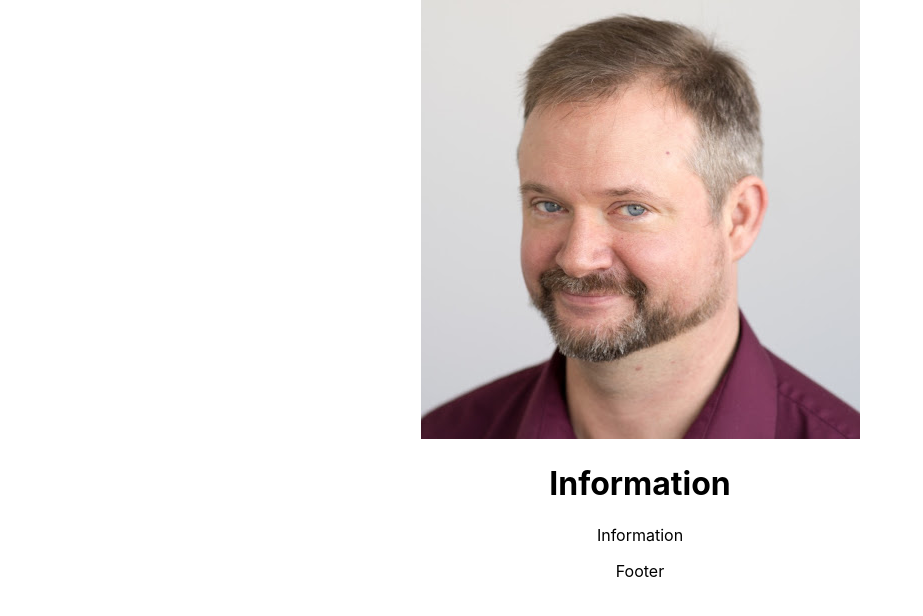
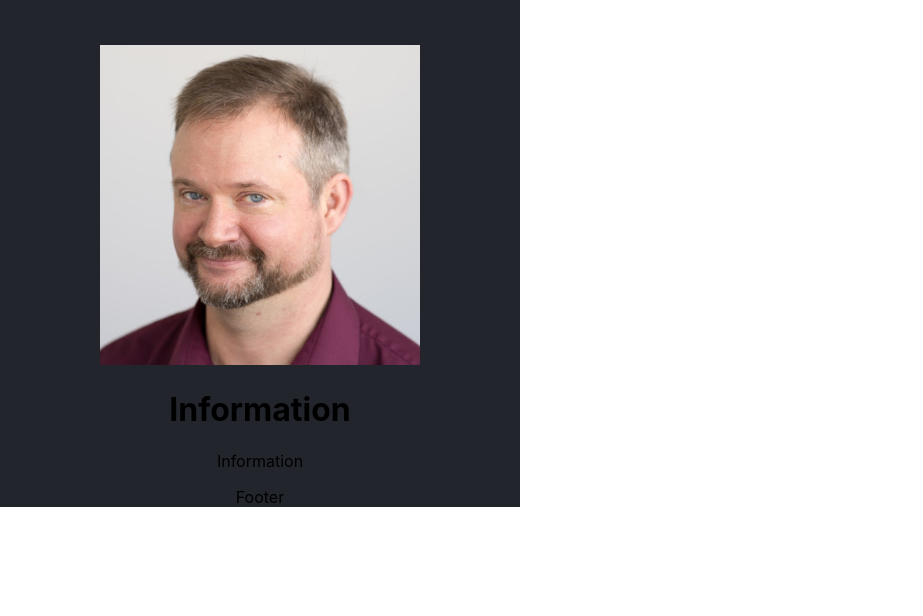
Before and after one commit to glydeb/glyde-dev-react, a React (Create React App) app: page / in a window 1280 px wide. Shown: the top 616 px of the page, without its empty margins (0-923 px from the left). Built offline with nearby package versions, Linux system fonts and the light colour scheme.

Commit message:
Style picture

```diff
--- a/src/App.css
+++ b/src/App.css
@@ -1,38 +1,19 @@
 .App {
   text-align: center;
+  max-width: 520px;
+  background: #23252C;
 }
 
-.App-logo {
-  height: 40vmin;
-  pointer-events: none;
+.photo-container {
+  padding-top: 45px;
+  overflow: hidden;
 }
 
-@media (prefers-reduced-motion: no-preference) {
-  .App-logo {
-    animation: App-logo-spin infinite 20s linear;
-  }
-}
-
-.App-header {
-  background-color: #282c34;
-  min-height: 100vh;
-  display: flex;
-  flex-direction: column;
-  align-items: center;
-  justify-content: center;
-  font-size: calc(10px + 2vmin);
-  color: white;
+img.photo {
+  height: 320px;
+  pointer-events: none;
 }
 
 .App-link {
   color: #61dafb;
 }
-
-@keyframes App-logo-spin {
-  from {
-    transform: rotate(0deg);
-  }
-  to {
-    transform: rotate(360deg);
-  }
-}
```
